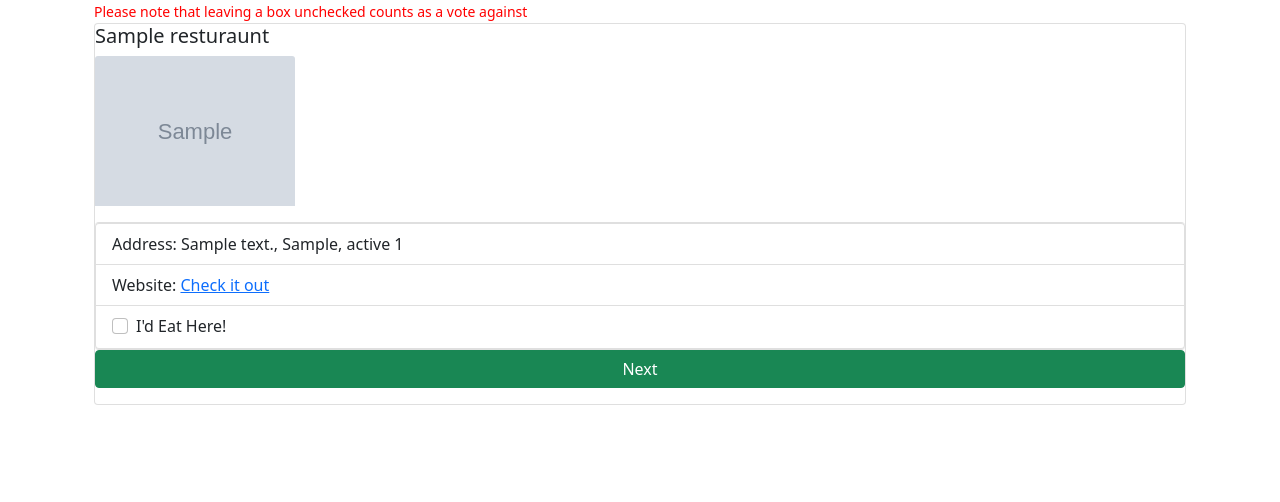
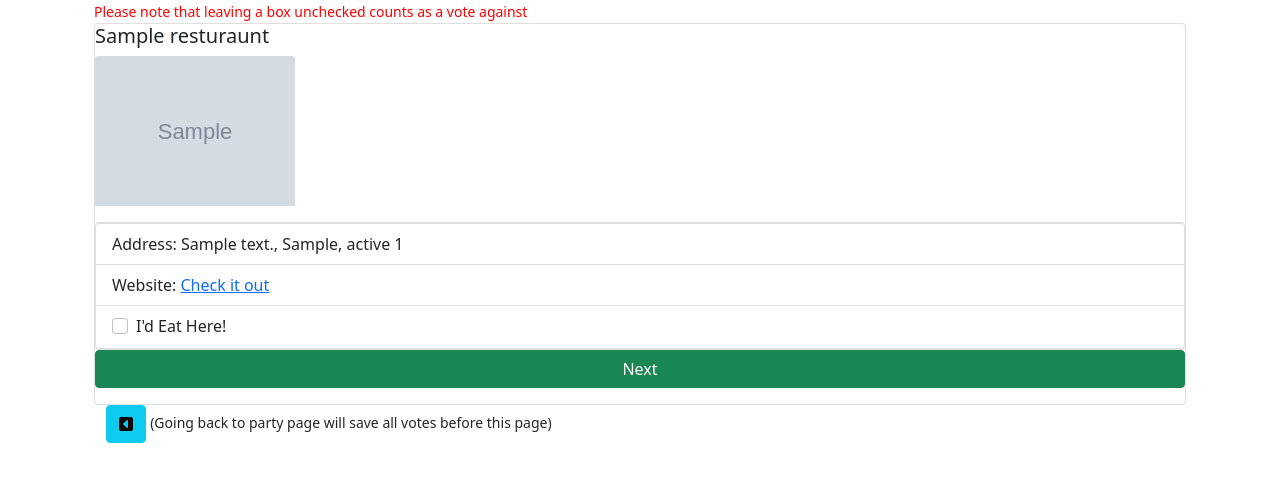
Before and after one commit to readytowin2298/speed-eats, a Flask app: template templates/parties/vote.html in a window 1280 px wide. Shown: the part 148-650 px from the top of the page. Run offline with Flask 2, Linux system fonts and the light colour scheme; the template is opened without the code that fills it: values that come from a table or form of the project are taken from there, others are empty; tables that the repository leaves empty hold one stand-in row (values such as "Sample post"); grey boxes marked "Sample" are stand-in pictures; some libraries are stand-ins or nearby versions.

Commit message:
added back button to voting page

```diff
--- a/templates/parties/vote.html
+++ b/templates/parties/vote.html
@@ -34,6 +34,10 @@
                 </div>
 
         </form>
+        <div class="container">
+            <a href="/parties/{{resturaunt.party.id}}" class="btn btn-info"><i class="fas fa-caret-square-left"></i></a>
+            <small>(Going back to party page will save all votes before this page)</small>
+        </div>
     </div>
 
 </div>
```
